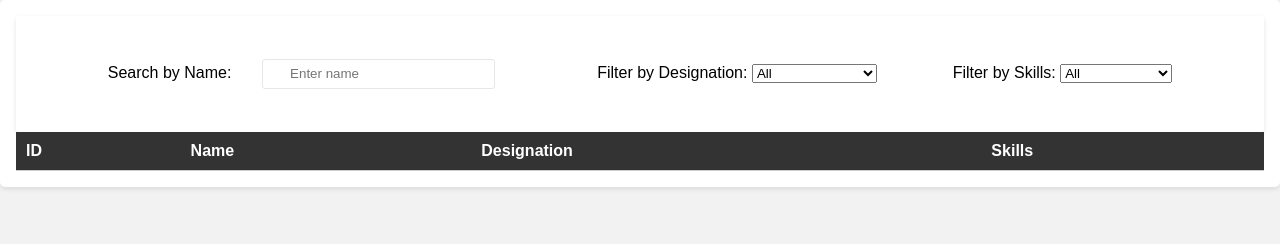
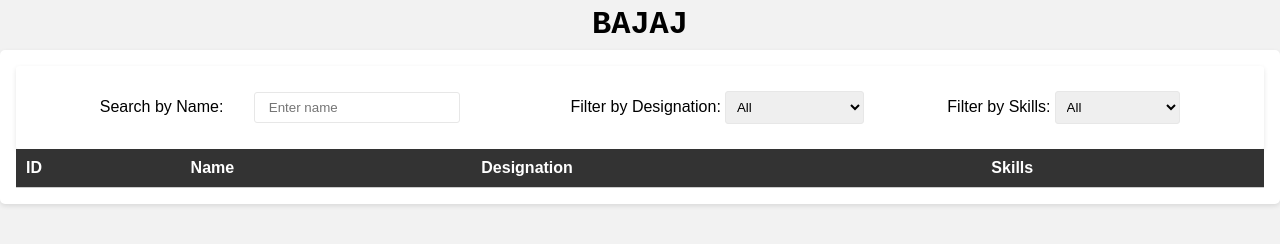
Before and after one commit to OjjuasGupta/Bajaj-Health-Frontend-Challenge-Qualifier-1, a plain HTML site: page index.html in a window 1280 px wide. Drawn offline with Linux system fonts and the light colour scheme; no server answers.

Commit message:
FinalUpdate

```diff
--- a/index.html
+++ b/index.html
@@ -5,6 +5,7 @@
   <link rel="stylesheet" href="styles.css">
 </head>
 <body>
+  <h1 class="heading">BAJAJ</h1>
   <div class="container">
 
     <div class="container1">
@@ -16,7 +17,7 @@
       </div>
       <div class="">
         <label for="designationFilter">Filter by Designation:</label>
-        <select id="designationFilter">
+        <select class="select" id="designationFilter">
           <option value="">All</option>
           <option value="Senior Developer">Senior Developer</option>
           <option value="QA Engineer">QA Engineer</option>
--- a/styles.css
+++ b/styles.css
@@ -26,6 +26,7 @@
   background-color: #fff;
   border-radius: 5px;
   box-shadow: 0 2px 5px rgba(0, 0, 0, 0.1);
+
 }
 
 /* Search styles */
@@ -55,8 +56,7 @@
   border-collapse: collapse;
 }
 
-table th,
-table td {
+table th, table td {
   padding: 10px;
   text-align: left;
   border-bottom: 1px solid #ccc;
@@ -97,32 +97,45 @@
   }
 }
 
-/* Additional Cool Styles */
-
-/* Input styles */
-input {
+input{
   border: 1px solid #e7e7e7;
   border-radius: 3px;
-  padding: 0.5em 2em;
-  margin: 2em;
-  transition: border-color 0.3s ease;
+  padding: .5em 2em;
+  padding-left: 1em;
+  padding-right: 1em;
+  margin:2em;
 }
 
-input:focus {
+input:focus{
   outline: none;
   border-color: #333;
 }
 
-/* Employee container styles */
-.container1 {
+.container1{
   margin: 0 auto;
-  padding: 1em;
   max-width: 100vw;
   background-color: #fff;
   border-radius: 3px;
-  box-shadow: 0 2px 5px rgba(0, 0, 0, 0.1);
+  box-shadow: 0 2px 5px rgba(0,0,0,.1);
   display: flex;
   justify-content: space-evenly;
   align-items: center;
   flex-wrap: wrap;
 }
+
+select{
+  padding: .5em;
+  border-radius: 3px;
+  border: 1px solid #e7e7e7;
+}
+
+select:focus{
+  outline: none;
+  border-color: #333;
+}
+
+.heading{
+  text-align: center;
+  font-family: 'Courier New', Courier, monospace;
+  margin: .2em;
+}
```
